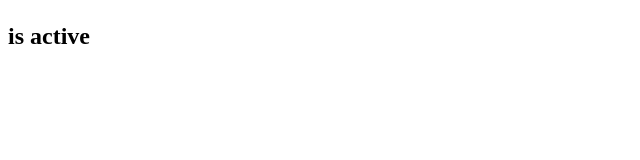
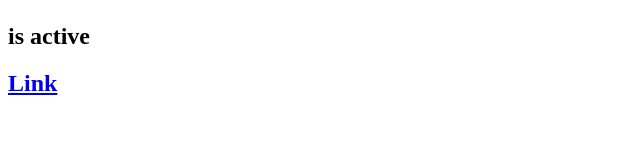
Before and after one commit to bmalvo/VueJS-introduction, a Vue app in the folder VueJS-CrashCourse/: page / in a window 1280 px wide. Shown: the part 120-280 px from the top of the page, without its empty margins (0-640 px from the left). Built offline with nearby package versions, Linux system fonts and the light colour scheme; the HTML template or start-up script is replaced by a standard one.

Commit message:
data binding

```diff
--- a/VueJS-CrashCourse/src/App.vue
+++ b/VueJS-CrashCourse/src/App.vue
@@ -5,6 +5,7 @@ const count = ref(0);
 const message = 'Patrick';
 const number = 10;
 const isActive = true;
+const url = 'https://edwindiaz.com'
 
 const increment = () => {
 
@@ -27,6 +28,7 @@ onMounted(() => {
     <h2>{{message}}</h2>
     <h2>{{number * 2}}</h2>
     <h2>{{isActive ? 'is active' : 'is not active'}}</h2>
+    <h2><a :href=url >Link</a></h2>
   </div>
 
 </template>
```
